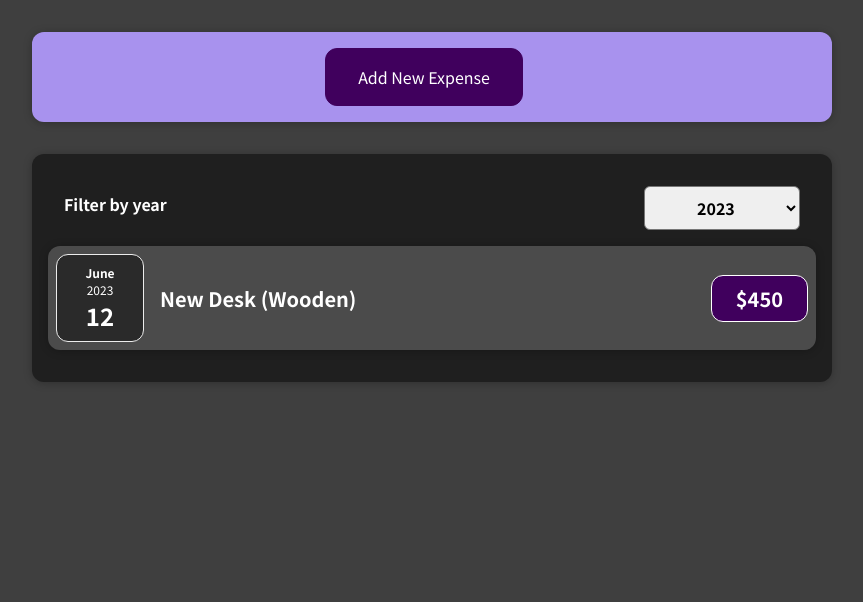
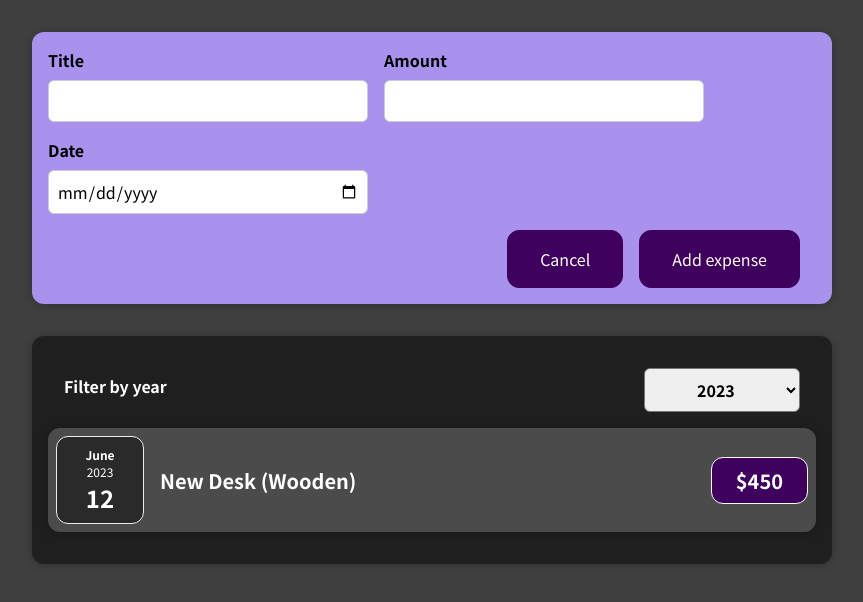
Before and after one commit to tenguterror/01-starting-setup, a React (Create React App) app: page / in a window 1280 px wide. Both pictures are taken after a click on the button "Add New Expense". Shown: the top 602 px of the page, without its empty margins (208-1071 px from the left). Built offline with nearby package versions, Linux system fonts and the light colour scheme.

Commit message:
got the form to show when click add and cancel

```diff
--- a/src/components/NewExpense/ExpenseForm.js
+++ b/src/components/NewExpense/ExpenseForm.js
@@ -6,6 +6,7 @@ const ExpenseForm = (props) => {
   const [enteredTitle, setEnteredTitle] = useState('');
   const [enteredAmount, setEnteredAmount] = useState('');
   const [enteredDate, setEnteredDate] = useState('');
+  const [formShow, setFormShow] = useState(false);
 
   const titleChangeHandler = (event) => {
     setEnteredTitle(event.target.value);
@@ -34,12 +35,20 @@ const ExpenseForm = (props) => {
     setEnteredDate('');
   };
 
-  let window = <button>Add New Expense</button>;
+  const newExpenseHandler = () => {
+    setFormShow(true);
+  };
 
-  return (
+  const cancelHandler = () => {
+    setFormShow(false);
+  };
+
+  let content;
+
+  if (formShow) {
+    content = (
       <form onSubmit={submitHandler}>
-      {window}
-      {/* <div className='new-expense__controls'>
+        <div className='new-expense__controls'>
           <div className='new-expense__control'>
             <label>Title</label>
             <input
@@ -70,10 +79,16 @@ const ExpenseForm = (props) => {
           </div>
         </div>
         <div className='new-expense__actions'>
+          <button onClick={cancelHandler}>Cancel</button>
           <button type='submit'>Add expense</button>
-      </div> */}
+        </div>
       </form>
     );
+  } else {
+    content = <button onClick={newExpenseHandler}>Add New Expense</button>;
+  }
+
+  return <div>{content}</div>;
 };
 
 export default ExpenseForm;
```
Lines whose indentation alone changed are shown as unchanged.
